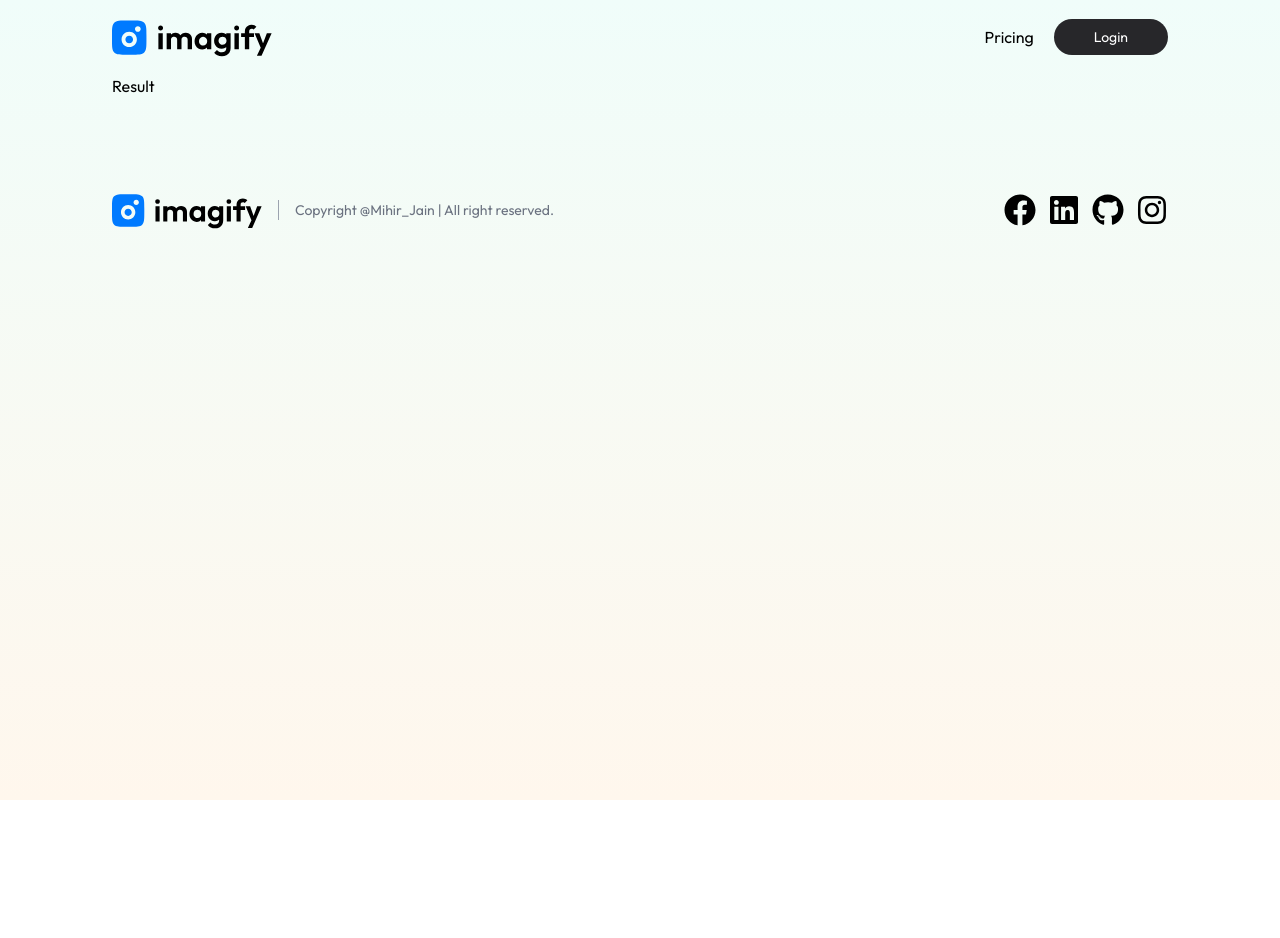
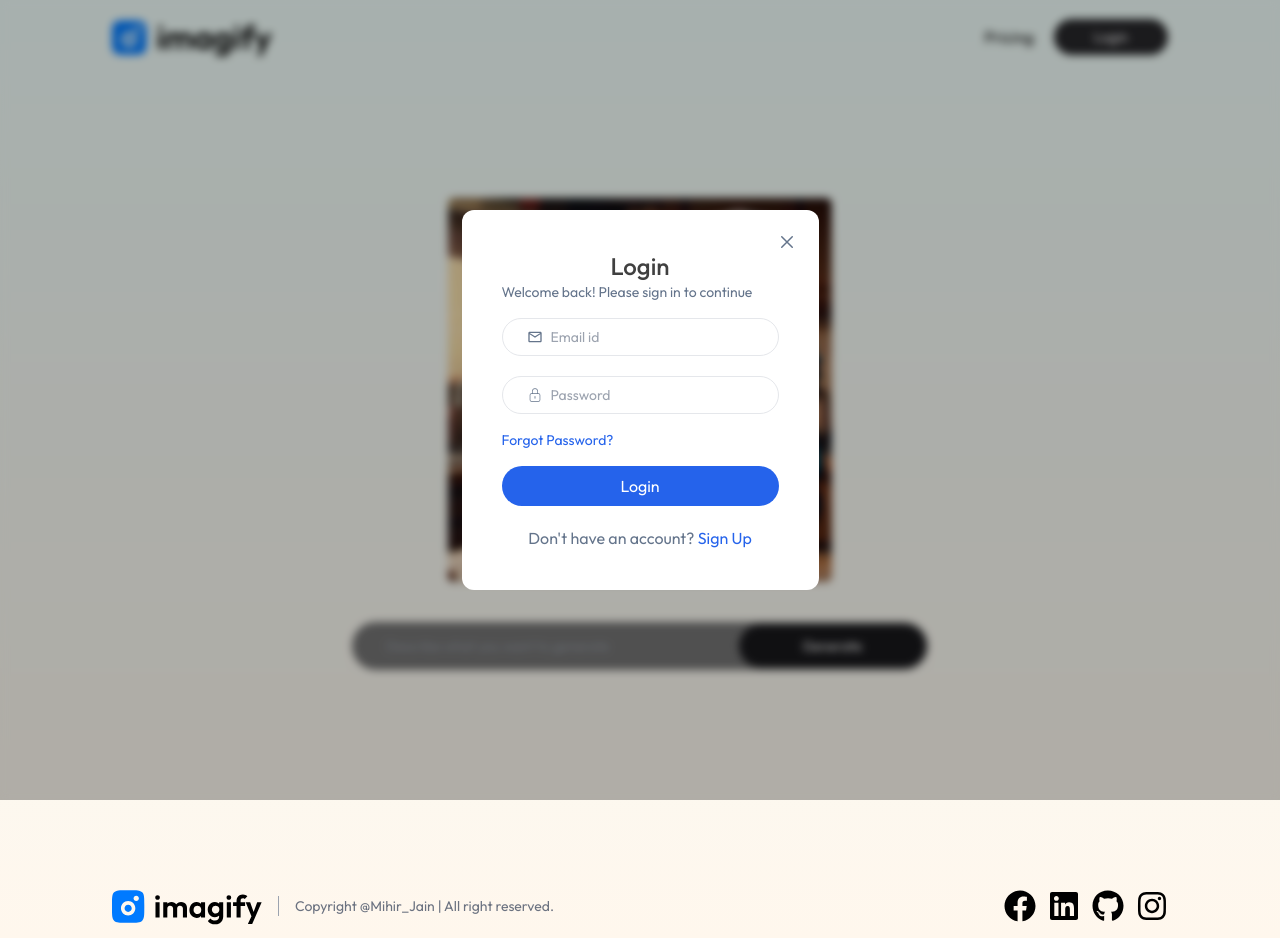
Before and after one commit to imihirjain/generate_image, a React app in the folder client/: page /result in a window 1280 px wide. Both pictures are taken after a click on the button "Login". Before the commit the page ends 800 px from the top, so only its background shows below. Built offline with nearby package versions, Linux system fonts and the light colour scheme; the HTML template or start-up script is replaced by a standard one.

Commit message:
complete login, result, credit page and install framer motion

```diff
--- a/client/package.json
+++ b/client/package.json
@@ -10,6 +10,7 @@
     "preview": "vite preview"
   },
   "dependencies": {
+    "motion": "^11.17.0",
     "react": "^18.3.1",
     "react-dom": "^18.3.1",
     "react-icons": "^5.4.0",
--- a/client/src/App.jsx
+++ b/client/src/App.jsx
@@ -4,10 +4,16 @@
 import BuyCredit from "./pages/BuyCredit";
 import Navbar from "./components/Navbar";
 import Footer from "./components/Footer";
+import Login from "./components/Login";
+import { useContext } from "react";
+import { AppContext } from "./context/AppContext";
 const App = () => {
+  const { showLogin } = useContext(AppContext);
   return (
     <div className="px-4 sm:px-10 md:px-14 lg:px-28 min-h-screen bg-gradient-to-b from-teal-50 to-orange-50 ">
       <Navbar />
+
+      {showLogin && <Login />}
       <Routes>
         <Route path="/" element={<Home />} />
         <Route path="/result" element={<Result />} />
--- a/client/src/components/Header.jsx
+++ b/client/src/components/Header.jsx
@@ -1,30 +1,82 @@
+import { useContext } from "react";
 import { assets } from "../assets/assets";
+import { motion } from "motion/react";
+import { AppContext } from "../context/AppContext";
+import { useNavigate } from "react-router-dom";
 const Header = () => {
+  const { user, setShowLogin } = useContext(AppContext);
+  const navigate = useNavigate();
+  const onClickHandle = () => {
+    if (user) {
+      navigate("/result");
+    } else {
+      setShowLogin(true);
+    }
+  };
   return (
-    <div className="flex flex-col justify-center items-center text-center my-20">
-      <div className="text-stone-500 inline-flex text-center gap-2 bg-white px-6 py-1 rounded-full border border-neutral-500">
+    <motion.div
+      className="flex flex-col justify-center items-center text-center my-20"
+      initial={{ opacity: 0.2, y: 100 }}
+      transition={{ duration: 1 }}
+      whileInView={{ opacity: 1, y: 0 }}
+      viewport={{ once: true }}
+    >
+      <motion.div
+        className="text-stone-500 inline-flex text-center gap-2 bg-white px-6 py-1 rounded-full border border-neutral-500"
+        initial={{ opacity: 0, y: -20 }}
+        animate={{ opacity: 1, y: 0 }}
+        transition={{ delay: 0.2, duration: 0.8 }}
+      >
         <p>Best text to image generator</p>
         <img src={assets.star_icon} alt="" />
-      </div>
-      <h1 className="text-4xl max-w-[300px] sm:text-7xl sm:max-w-[590px] mx-auto mt-10 text-center">
+      </motion.div>
+
+      <motion.h1
+        className="text-4xl max-w-[300px] sm:text-7xl sm:max-w-[590px] mx-auto mt-10 text-center"
+        initial={{ opacity: 0 }}
+        animate={{ opacity: 1 }}
+        transition={{ delay: 0.4, duration: 2 }}
+      >
         Turn text to <span className="text-blue-600">image</span>, in seconds
-      </h1>
+      </motion.h1>
 
-      <p className="text-center max-w-xl mx-auto mt-5">
+      <motion.p
+        className="text-center max-w-xl mx-auto mt-5"
+        initial={{ opacity: 0, y: 20 }}
+        animate={{ opacity: 1, y: 0 }}
+        transition={{ delay: 0.6, duration: 0.8 }}
+      >
         Unleash your creativity with AI. Turn your imagination into visual art
         in seconds - just type, and watch the magic happen.
-      </p>
+      </motion.p>
 
-      <button className="sm:text-lg text-white bg-black w-auto mt-8 px-12 py-2.5 flex items-center gap-2 rounded-full">
+      <motion.button
+        onClick={onClickHandle}
+        className="sm:text-lg text-white bg-black w-auto mt-8 px-12 py-2.5 flex items-center gap-2 rounded-full"
+        whileHover={{ scale: 1.05 }}
+        whileTap={{ scale: 0.95 }}
+        initial={{ opacity: 0 }}
+        animate={{ opacity: 1 }}
+        transition={{
+          default: { duration: 0.5 },
+          opacity: { delay: 0.8, duration: 1 },
+        }}
+      >
         Generate Images
         <img className="h-6" src={assets.star_group} alt="" />
-      </button>
+      </motion.button>
 
-      <div className="flex flex-wrap justify-center mt-16 gap-3">
+      <motion.div
+        className="flex flex-wrap justify-center mt-16 gap-3"
+        initial={{ opacity: 0 }}
+        animate={{ opacity: 1 }}
+        transition={{ delay: 1, duration: 1 }}
+      >
         {Array(6)
           .fill("")
           .map((item, index) => (
-            <img
+            <motion.img
+              whileHover={{ scale: 1.05, duration: 0.1 }}
               className="rounded hover:scale-105 transition-all duration-300 cursor-pointer max-sm:w-10"
               src={index % 2 === 0 ? assets.sample_img_2 : assets.sample_img_1}
               key={index}
@@ -32,10 +84,17 @@
               alt=""
             />
           ))}
-      </div>
+      </motion.div>
 
-      <p className="mt-2 text-neutral-600">Generated images from imagify</p>
-    </div>
+      <motion.p
+        initial={{ opacity: 0 }}
+        animate={{ opacity: 1 }}
+        transition={{ delay: 1.2, duration: 0.8 }}
+        className="mt-2 text-neutral-600"
+      >
+        Generated images from imagify
+      </motion.p>
+    </motion.div>
   );
 };
 
--- /dev/null
+++ b/client/src/components/Login.jsx
@@ -0,0 +1,103 @@
+import { assets } from "../assets/assets";
+import { CiUser } from "react-icons/ci";
+import { MdOutlineMail } from "react-icons/md";
+import { CiLock } from "react-icons/ci";
+import { IoCloseOutline } from "react-icons/io5";
+import { useContext, useEffect, useState } from "react";
+import { AppContext } from "../context/AppContext";
+const Login = () => {
+  const [state, setState] = useState("Login");
+
+  const { setShowLogin } = useContext(AppContext);
+
+  useEffect(() => {
+    document.body.style.overflow = "hidden";
+    return () => {
+      document.body.style.overflow = "unset";
+    };
+  }, []);
+  return (
+    <div className="absolute top-0 left-0 right-0 bottom-0 z-10 backdrop-blur-sm bg-black/30 flex justify-center items-center">
+      <form className="relative bg-white p-10 rounded-xl text-slate-500">
+        <h1 className="text-center text-2xl text-neutral-700 font-medium">
+          {state}
+        </h1>
+        <p className="text-sm">
+          Welcome back! Please sign {state === "Login" ? "in" : "up"} to
+          continue
+        </p>
+
+        {state !== "Login" && (
+          <div className="border px-6 py-2 flex items-center gap-2 rounded-full mt-4">
+            <CiUser />
+            <input
+              className="outline-none text-sm"
+              type="text"
+              placeholder="Full Name"
+              required
+            />
+          </div>
+        )}
+
+        <div className="border px-6 py-2 flex items-center gap-2 rounded-full mt-4">
+          {/* <img src={assets.email_icon} alt="" />
+           */}
+          <MdOutlineMail />
+          <input
+            className="outline-none text-sm"
+            type="email"
+            placeholder="Email id"
+            required
+          />
+        </div>
+
+        <div className="border px-6 py-2 flex items-center gap-2 rounded-full mt-5">
+          {/* <img src={assets.lock_icon} alt="" /> */}
+          <CiLock />
+          <input
+            className="outline-none text-sm"
+            type="password"
+            placeholder="Password"
+            required
+          />
+        </div>
+
+        <p className="text-sm text-blue-600 my-4 cursor-pointer">
+          Forgot Password?
+        </p>
+        <button className="bg-blue-600 w-full text-white py-2 rounded-full">
+          {state !== "Login" ? "Create Account" : "Login"}
+        </button>
+
+        {state === "Login" ? (
+          <p className="mt-5 text-center">
+            Don't have an account?{" "}
+            <span
+              className="text-blue-600 cursor-pointer"
+              onClick={() => setState("Sign Up")}
+            >
+              Sign Up
+            </span>
+          </p>
+        ) : (
+          <p className="mt-2 text-center">
+            Already have an account?
+            <span
+              className="text-blue-600 cursor-pointer"
+              onClick={() => setState("Login")}
+            >
+              Login
+            </span>
+          </p>
+        )}
+
+        <IoCloseOutline
+          className="absolute top-5 right-5 cursor-pointer w-6 h-6"
+          onClick={() => setShowLogin(false)}
+        />
+      </form>
+    </div>
+  );
+};
+
+export default Login;
--- a/client/src/components/Navbar.jsx
+++ b/client/src/components/Navbar.jsx
@@ -3,7 +3,7 @@
 import { Link, useNavigate } from "react-router-dom";
 import { AppContext } from "../context/AppContext";
 const Navbar = () => {
-  const { user } = useContext(AppContext);
+  const { user, setShowLogin } = useContext(AppContext);
   const navigate = useNavigate();
   return (
     <div className="flex items-center justify-between py-4">
@@ -41,7 +41,10 @@
             <p onClick={() => navigate("/buy")} className="cursor-pointer">
               Pricing
             </p>
-            <button className="bg-zinc-800 text-white px-7 py-2 sm:px-10 text-sm rounded-full">
+            <button
+              onClick={() => setShowLogin(true)}
+              className="bg-zinc-800 text-white px-7 py-2 sm:px-10 text-sm rounded-full"
+            >
               Login
             </button>
           </div>
--- a/client/src/context/AppContext.jsx
+++ b/client/src/context/AppContext.jsx
@@ -4,10 +4,13 @@
 
 const AppContextProvider = (props) => {
   const [user, setUser] = useState(null);
+  const [showLogin, setShowLogin] = useState(false);
 
   const value = {
     user,
     setUser,
+    showLogin,
+    setShowLogin,
   };
   return (
     <AppContext.Provider value={value}>{props.children}</AppContext.Provider>
--- a/client/src/index.css
+++ b/client/src/index.css
@@ -7,3 +7,8 @@
 *{
     font-family: Outfit;
 }
+
+.placeholder-color{
+    color: #e0e0e0;
+    font-weight: 300;
+}
--- a/client/src/pages/BuyCredit.jsx
+++ b/client/src/pages/BuyCredit.jsx
@@ -1,7 +1,38 @@
-import React from "react";
+import { useContext } from "react";
+import { assets, plans } from "../assets/assets";
+import { AppContext } from "../context/AppContext";
+const BuyCredit = () => {
+  const { user } = useContext(AppContext);
+  return (
+    <div className="min-h-[80vh] text-center pt-14 mb-10">
+      <button className="border border-gray-400 px-10 py-2 rounded-full mb-6">
+        Our Plans
+      </button>
+      <h1 className="text-center text-3xl font-medium mb-6 sm:mb-10">
+        Choose the plan
+      </h1>
 
-const BuyCredit = () => {
-  return <div>Buy Credit</div>;
+      <div className="flex flex-wrap justify-center gap-6 text-left">
+        {plans.map((item, index) => (
+          <div
+            className="bg-white drop-shadow-sm rounded-lg border py-12 px-8 text-gray-600 hover:scale-105 transition-all duration-500"
+            key={index}
+          >
+            <img width={40} src={assets.logo_icon} alt="" />
+            <p className="mt-3 mb-1 font-semibold">{item.id}</p>
+            <p className="text-sm">{item.desc}</p>
+            <p className="mt-6">
+              <span className="text-3xl font-medium"> ${item.price} </span> /{" "}
+              {item.credits} credits
+            </p>
+            <button className="w-full bg-gray-800 text-white mt-8 text-sm py-2.5 min-w-52 rounded-md">
+              {user ? "Purchase" : "Get Started"}
+            </button>
+          </div>
+        ))}
+      </div>
+    </div>
+  );
 };
 
 export default BuyCredit;
--- a/client/src/pages/Result.jsx
+++ b/client/src/pages/Result.jsx
@@ -1,6 +1,68 @@
+import { useState } from "react";
+import { assets } from "../assets/assets";
+const Result = () => {
+  const [image, setImage] = useState(assets.sample_img_1);
+  const [isImageLoaded, setIsImageLoaded] = useState(false);
+  const [loading, setLoading] = useState(false);
+  const [input, setInput] = useState("");
 
-const Result = () => {
-  return <div>Result</div>;
+  const handleSubmit = async (e) => {};
+  return (
+    <form
+      onSubmit={handleSubmit}
+      className="flex flex-col min-h-[90vh] items-center justify-center"
+    >
+      <div>
+        <div className="relative">
+          <img src={image} className="max-w-sm rounded" alt="" />
+          <span
+            className={`absolute bottom-0 left-0 h-1 bg-blue-500 ${
+              loading ? "w-full transition-all duration-[10s]" : "w-0"
+            }`}
+          />
+        </div>
+
+        <p className={!loading ? "hidden" : ""}>Loading.....</p>
+      </div>
+      {!isImageLoaded && (
+        <div className="flex w-full max-w-xl bg-neutral-500 text-white text-sm p-0.5 mt-10 rounded-full">
+          <input
+            value={input}
+            onChange={(e) => setInput(e.target.value)}
+            type="text"
+            placeholder="Describe what you want to generate"
+            className="flex-1 bg-transparent outline-none ml-8 max-sm:w-20 placeholder-color"
+          />
+          <button
+            type="submit"
+            className="bg-zinc-900 px-10 sm:px-16 py-3 rounded-full"
+          >
+            Generate
+          </button>
+        </div>
+      )}
+
+      {isImageLoaded && (
+        <div className="flex gap-2 flex-wrap justify-center text-white text-sm p-0.5 mt-10 rounded-full">
+          <p
+            onClick={() => {
+              setIsImageLoaded(false);
+            }}
+            className="bg-transparent border border-zinc-900 text-black px-8 py-3 rounded-full cursor-pointer"
+          >
+            Generate Another
+          </p>
+          <a
+            href={image}
+            download
+            className="bg-zinc-900 px-10 py-3 rounded-full cursor-pointer"
+          >
+            Download
+          </a>
+        </div>
+      )}
+    </form>
+  );
 };
 
 export default Result;
```
Also changed, not shown: 1 other file (tests, documents, lock files or other folders).
